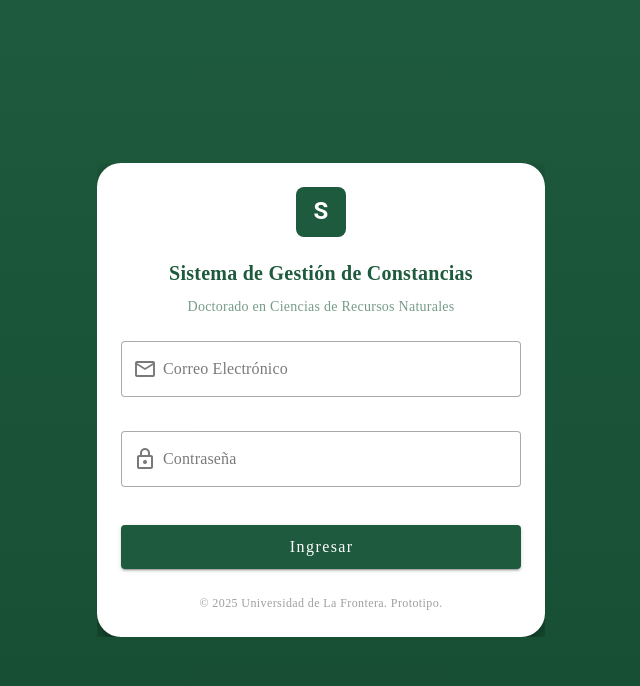
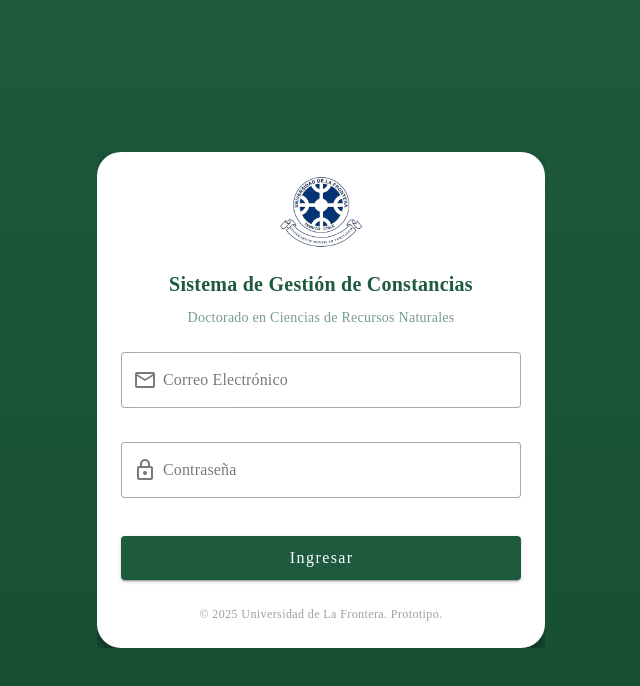
Before and after one commit to J0TTAA/constanciasFront, a Vue app: page / in a window 1280 px wide. Shown: the top 686 px of the page, without its empty margins (319-959 px from the left). Built offline with nearby package versions, Linux system fonts and the light colour scheme; the HTML template or start-up script is replaced by a standard one.

Commit message:
logo fix

```diff
--- a/src/components/layouts/DashboardLayout.vue
+++ b/src/components/layouts/DashboardLayout.vue
@@ -8,12 +8,16 @@
       color="#1e5a3d"
       theme="dark"
       app
+      class="sidebar-drawer"
     >
-      <v-list-item class="pa-4">
-        <!-- Aquí puedes poner el logo que se ve en tus capturas -->
-        <v-list-item-title class="text-h6 font-weight-bold">
-          Mi Aplicación
-        </v-list-item-title>
+      <v-list-item class="pa-4 d-flex justify-center">
+        <v-img
+          src="/unnamed.jpg"
+          alt="Logo Sistema de Gestión de Constancias"
+          class="sidebar-logo"
+          width="140"
+          contain
+        ></v-img>
       </v-list-item>
 
       <v-divider></v-divider>
@@ -23,7 +27,7 @@
         Aquí está la magia: iteramos sobre el getter 'sidebarLinks'
         de nuestro store. El store decide qué links mostrar.
       -->
-      <v-list density="compact" nav>
+      <v-list density="compact" nav class="sidebar-links">
         <v-list-item
           v-for="link in auth.sidebarLinks"
           :key="link.to"
@@ -37,7 +41,7 @@
 
       <template v-slot:append>
         <!-- === PERFIL DE USUARIO === -->
-        <div class="pa-4">
+        <div class="pa-4 sidebar-footer">
           <v-card class="rounded-lg" color="rgba(255, 255, 255, 0.1)" variant="flat">
             <v-card-text>
               <div class="font-weight-bold">{{ auth.user.name }}</div>
@@ -46,7 +50,7 @@
           </v-card>
 
           <v-btn
-            @click="auth.logout"
+            @click="handleLogout"
             variant="text"
             prepend-icon="mdi-logout"
             block
@@ -87,9 +91,11 @@
 import { ref, computed } from 'vue'
 import { useAuthStore } from '@/stores/auth'
 import { useDisplay } from 'vuetify'
+import { useRouter } from 'vue-router'
 
 const auth = useAuthStore()
 const { name } = useDisplay()
+const router = useRouter()
 
 // Control del sidebar en móviles
 const drawer = ref(true)
@@ -99,6 +105,11 @@ const isMobile = computed(() => name.value === 'xs' || name.value === 'sm')
 if (isMobile.value) {
   drawer.value = false
 }
+
+const handleLogout = () => {
+  auth.logout()
+  router.push('/')
+}
 </script>
 
 <style scoped>
@@ -107,4 +118,28 @@ if (isMobile.value) {
   background-color: rgba(255, 255, 255, 0.2) !important;
   color: white !important;
 }
+
+.sidebar-logo {
+  border-radius: 12px;
+  box-shadow: 0 6px 18px rgba(0, 0, 0, 0.2);
+}
+
+.sidebar-drawer {
+  display: flex;
+  flex-direction: column;
+  position: sticky;
+  top: 0;
+  height: 100vh;
+  max-height: 100vh;
+}
+
+.sidebar-links {
+  flex: 1 1 auto;
+  overflow-y: auto;
+  padding-bottom: 8px;
+}
+
+.sidebar-footer {
+  border-top: 1px solid rgba(255, 255, 255, 0.15);
+}
 </style>
--- a/src/pages/LoginPage.vue
+++ b/src/pages/LoginPage.vue
@@ -4,9 +4,7 @@
       Usamos v-main para centrar todo.
       El gradiente ahora se aplica con una clase de CSS para más control.
     -->
-    <v-main
-      class="d-flex align-center justify-center pa-4 gradient-background"
-    >
+    <v-main class="d-flex align-center justify-center pa-4 gradient-background">
       <v-responsive max-width="448">
         <!--
           Vuetify usa v-card, que es equivalente a tu Card de React.
@@ -16,20 +14,17 @@
           <!--
             v-card-title y v-card-subtitle equivalen a tu CardHeader y CardDescription
           -->
-          <v-card-title
-            class="pa-6 pb-2 text-center"
-            style="line-height: 1.4"
-          >
+          <v-card-title class="pa-6 pb-2 text-center" style="line-height: 1.4">
             <!-- Logo -->
             <div class="d-flex justify-center mb-5">
-              <v-sheet
-                color="primary"
-                height="50"
-                width="50"
-                class="rounded-lg d-flex align-center justify-center"
-              >
-                <span class="text-white text-h5 font-weight-bold">S</span>
-              </v-sheet>
+              <v-img
+                src="/logoufro.png"
+                alt="Logo Sistema de Gestión de Constancias"
+                width="72"
+                height="72"
+                class="login-logo"
+                contain
+              ></v-img>
             </div>
 
             <!-- Título -->
@@ -180,4 +175,10 @@ const rules = {
 .gradient-background {
   background: linear-gradient(to bottom, #1e5a3d, #164d32);
 }
+
+.login-logo {
+  border-radius: 16px;
+
+  padding: 8px;
+}
 </style>
```
Also changed, not shown: public/logoufro.png (added), public/unnamed.jpg (added).
